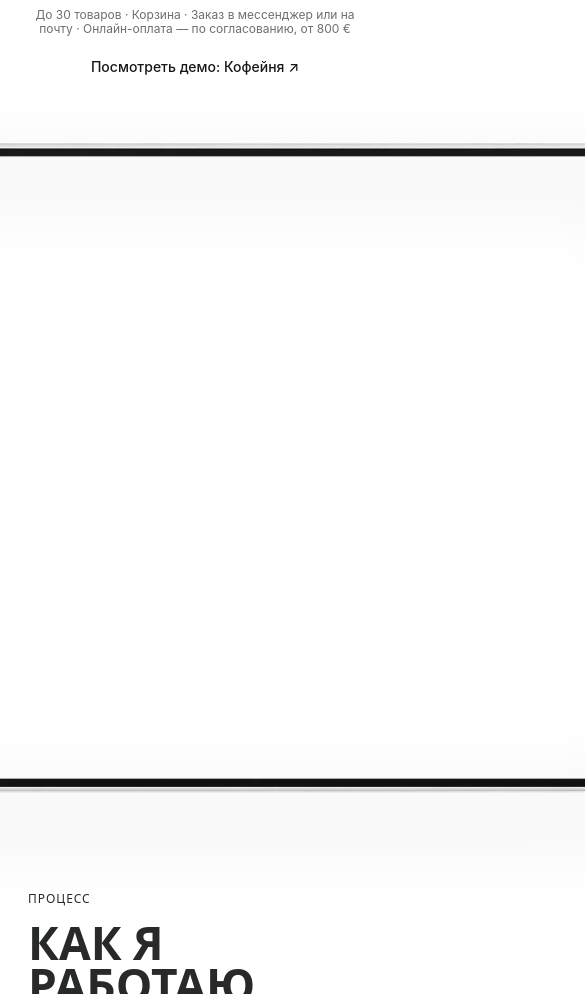
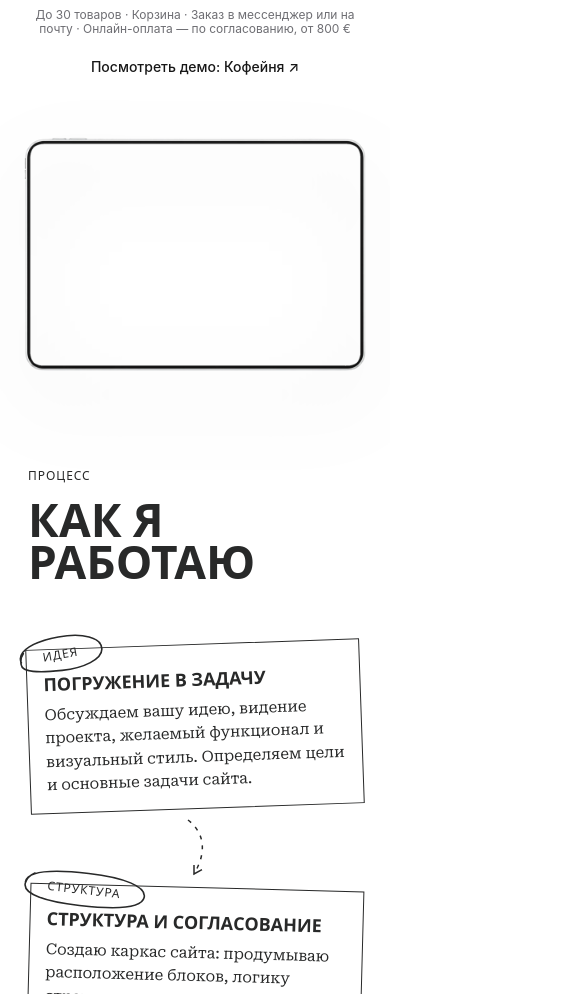
Before and after one commit to SabinaBatrakova/catalog-site, a React (Vite) app: page / in a window 390 px wide. Shown: the part 7740-8734 px from the top of the page, 585 px wide, since content can reach past the window. Built offline with nearby package versions, Linux system fonts and the light colour scheme; a web font is replaced by a local one.

Commit message:
feat(catalog): make TabletFrame responsive

```diff
--- a/src/components/pop/TabletFrame.tsx
+++ b/src/components/pop/TabletFrame.tsx
@@ -1,8 +1,9 @@
 import type { Work } from "@/lib/works";
+import { useElementWidth } from "@/lib/useElementWidth";
 
 type TabletFrameProps = {
   work: Work;
-  width?: number; // ширина планшета на странице, px (высота считается сама)
+  width?: number; // МАКСИМАЛЬНАЯ ширина планшета, px
   className?: string;
 };
 
@@ -14,13 +15,21 @@ const SCREEN = { left: 1.84, top: 2.94, width: 96.5, height: 94.81 };
 const VIEWPORT = 1180; // ширина iPad в горизонтальном положении
 
 export function TabletFrame({ work, width = 640, className = "" }: TabletFrameProps) {
-  const height = (width * FRAME_H) / FRAME_W;
-  const screenW = (width * SCREEN.width) / 100;
-  const screenH = (height * SCREEN.height) / 100;
+  const { ref, width: measured } = useElementWidth<HTMLDivElement>();
+
+  // пока ширина ещё не измерена (первый кадр) — берём максимальную
+  const realW = measured || width;
+  const realH = (realW * FRAME_H) / FRAME_W;
+  const screenW = (realW * SCREEN.width) / 100;
+  const screenH = (realH * SCREEN.height) / 100;
   const scale = screenW / VIEWPORT;
 
   return (
-    <div className={`relative shrink-0 ${className}`} style={{ width, height }}>
+    <div
+      ref={ref}
+      className={`relative w-full ${className}`}
+      style={{ maxWidth: width, aspectRatio: `${FRAME_W} / ${FRAME_H}` }}
+    >
       {/* экран — лежит ПОД рамкой */}
       <div
         className="absolute overflow-hidden bg-white"
--- /dev/null
+++ b/src/lib/useElementWidth.ts
@@ -0,0 +1,23 @@
+import { useEffect, useRef, useState } from "react";
+
+// Возвращает ref для элемента и его текущую ширину в px.
+// Ширина обновляется сама, когда меняется размер окна.
+export function useElementWidth<T extends HTMLElement>() {
+  const ref = useRef<T>(null);
+  const [width, setWidth] = useState(0);
+
+  useEffect(() => {
+    const element = ref.current;
+    if (!element) return;
+
+    const observer = new ResizeObserver((entries) => {
+      const entry = entries[0];
+      if (entry) setWidth(entry.contentRect.width);
+    });
+
+    observer.observe(element);
+    return () => observer.disconnect(); // убираем наблюдателя, когда компонент исчезает
+  }, []);
+
+  return { ref, width };
+}
```
